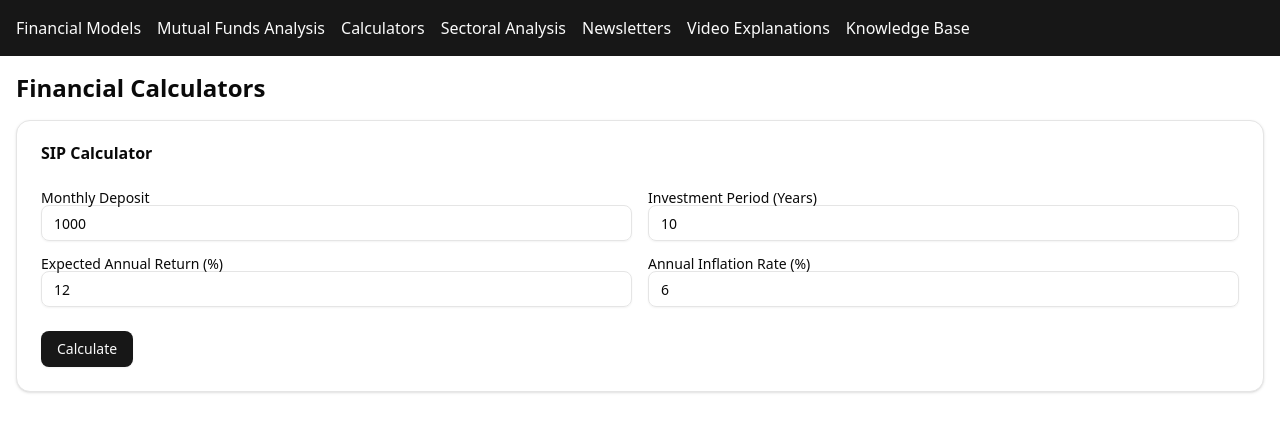
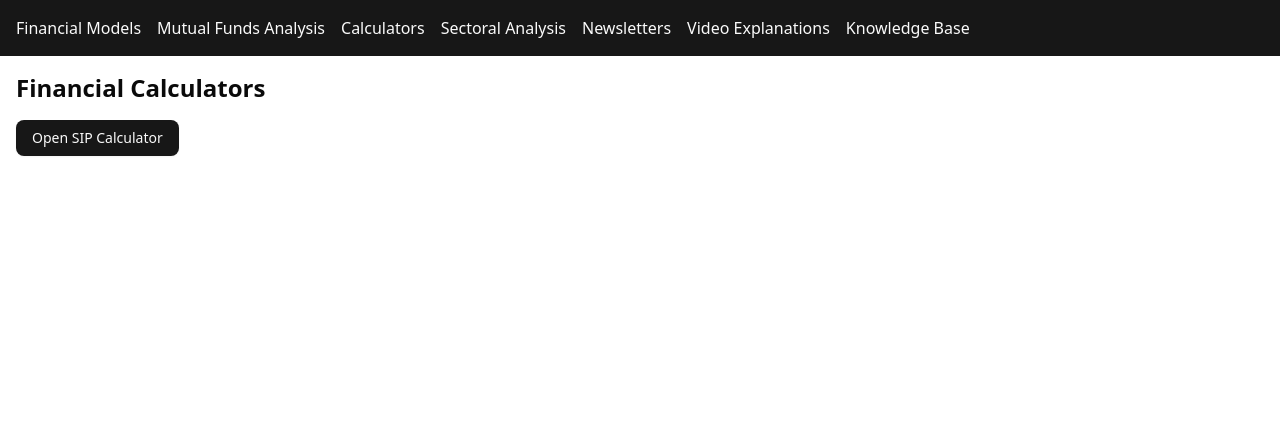
Before and after one commit to complete-dope/arithma_site, a React (Vite) app: page /calculators in a window 1280 px wide. Shown: the top 432 px of the page. Built offline with nearby package versions, Linux system fonts and the light colour scheme.

Commit message:
fix: calculator modal

```diff
--- a/src/pages/Calculators.tsx
+++ b/src/pages/Calculators.tsx
@@ -7,9 +7,17 @@ import {
   ChartContainer,
   ChartTooltip,
   ChartTooltipContent,
-} from '../components/ui/chart'; // Import chart components
-import type { ChartConfig } from '../components/ui/chart'; // Import ChartConfig as a type
-import { AreaChart, Area, XAxis, YAxis, CartesianGrid, Tooltip, PieChart, Pie, Cell, Legend } from 'recharts'; // Import recharts components
+} from '../components/ui/chart';
+import type { ChartConfig } from '../components/ui/chart';
+import { AreaChart, Area, XAxis, YAxis, CartesianGrid, Tooltip, PieChart, Pie, Cell, Legend } from 'recharts';
+import {
+  Dialog,
+  DialogContent,
+  DialogDescription,
+  DialogHeader,
+  DialogTitle,
+  DialogTrigger,
+} from '../components/ui/dialog'; // Import Dialog components
 
 interface YearlyData {
   year: number;
@@ -20,7 +28,7 @@ interface YearlyData {
 interface PieData {
   name: string;
   value: number;
-  color: string; // Add color for pie chart segments
+  color: string;
 }
 
 const Calculators: React.FC = () => {
@@ -33,12 +41,13 @@ const Calculators: React.FC = () => {
   const [realFutureValue, setRealFutureValue] = useState<number | null>(null);
   const [yearlyData, setYearlyData] = useState<YearlyData[]>([]);
   const [pieData, setPieData] = useState<PieData[]>([]);
+  const [isModalOpen, setIsModalOpen] = useState(false);
 
   const calculateSIP = () => {
-    const p = monthlyDeposit; // Monthly investment
+    const p = monthlyDeposit;
     const annualReturnDecimal = annualReturnRate / 100;
-    const monthlyReturnRate = annualReturnDecimal / 12; // Monthly return rate
-    const totalMonths = years * 12; // Total number of months
+    const monthlyReturnRate = annualReturnDecimal / 12;
+    const totalMonths = years * 12;
     const annualInflationDecimal = annualInflationRate / 100;
 
     const calculatedYearlyData: YearlyData[] = [];
@@ -48,8 +57,6 @@ const Calculators: React.FC = () => {
     for (let i = 1; i <= years; i++) {
       totalInvested = monthlyDeposit * 12 * i;
 
-      // Calculate market value at the end of year i
-      // Using Future Value of Annuity formula compounded monthly
       const numberOfMonths = i * 12;
       currentMarketValue = p * ((Math.pow(1 + monthlyReturnRate, numberOfMonths) - 1) / monthlyReturnRate);
 
@@ -60,7 +67,7 @@ const Calculators: React.FC = () => {
       });
     }
 
-    const finalNominalFV = currentMarketValue; // Market value at the end of the last year
+    const finalNominalFV = currentMarketValue;
     const finalRealFV = finalNominalFV / Math.pow(1 + annualInflationDecimal, years);
     const totalInvestmentOverPeriod = monthlyDeposit * totalMonths;
     const totalEarnings = finalNominalFV - totalInvestmentOverPeriod;
@@ -98,16 +105,33 @@ const Calculators: React.FC = () => {
     },
   } satisfies ChartConfig;
 
+  const handleSaveAsPdf = () => {
+    // TODO: Implement PDF generation logic here
+    // You will likely need a library like html2pdf.js or jspdf
+    // Install it using npm or yarn: npm install html2pdf.js or yarn add html2pdf.js
+    console.log("Save as PDF button clicked. PDF generation logic needs to be implemented.");
+    alert("PDF generation logic is not yet implemented.");
+  };
+
 
   return (
     <div className="container mx-auto p-4">
       <h2 className="text-2xl font-bold mb-4">Financial Calculators</h2>
 
-      <Card className="mb-6">
-        <CardHeader>
-          <CardTitle>SIP Calculator</CardTitle>
-        </CardHeader>
-        <CardContent>
+      {/* SIP Calculator Modal Trigger */}
+      <Dialog open={isModalOpen} onOpenChange={setIsModalOpen}>
+        <DialogTrigger asChild>
+          <Button onClick={() => setIsModalOpen(true)}>Open SIP Calculator</Button>
+        </DialogTrigger>
+        <DialogContent className="sm:max-w-[800px] h-[90vh] overflow-y-auto"> {/* Adjust max-width and height for larger modal */}
+          <DialogHeader>
+            <DialogTitle>SIP Calculator</DialogTitle>
+            <DialogDescription>
+              Calculate the potential future value of your Systematic Investment Plan.
+            </DialogDescription>
+          </DialogHeader>
+
+          {/* SIP Calculator Content */}
           <div className="grid grid-cols-1 md:grid-cols-2 gap-4">
             <div>
               <Label htmlFor="monthlyDeposit">Monthly Deposit</Label>
@@ -250,8 +274,17 @@ const Calculators: React.FC = () => {
               </div>
             </div>
           )}
-        </CardContent>
-      </Card>
+
+          {/* Save as PDF Button */}
+          {nominalFutureValue !== null && realFutureValue !== null && (
+             <Button onClick={handleSaveAsPdf} className="mt-6">
+               Save as PDF
+             </Button>
+          )}
+
+        </DialogContent>
+      </Dialog>
+
 
       {/* Add other calculators here */}
     </div>
```
